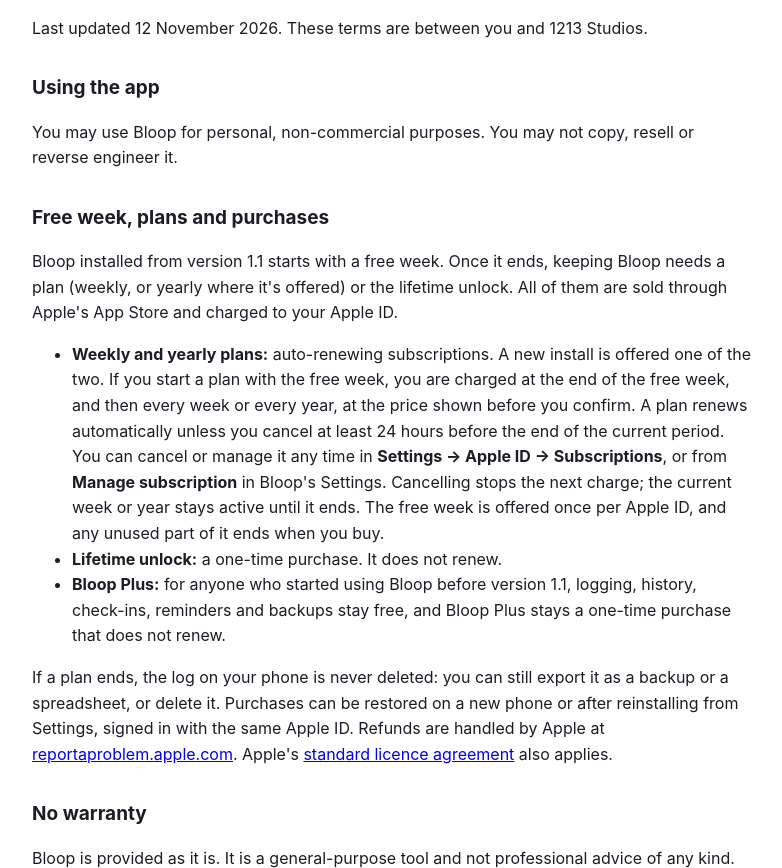
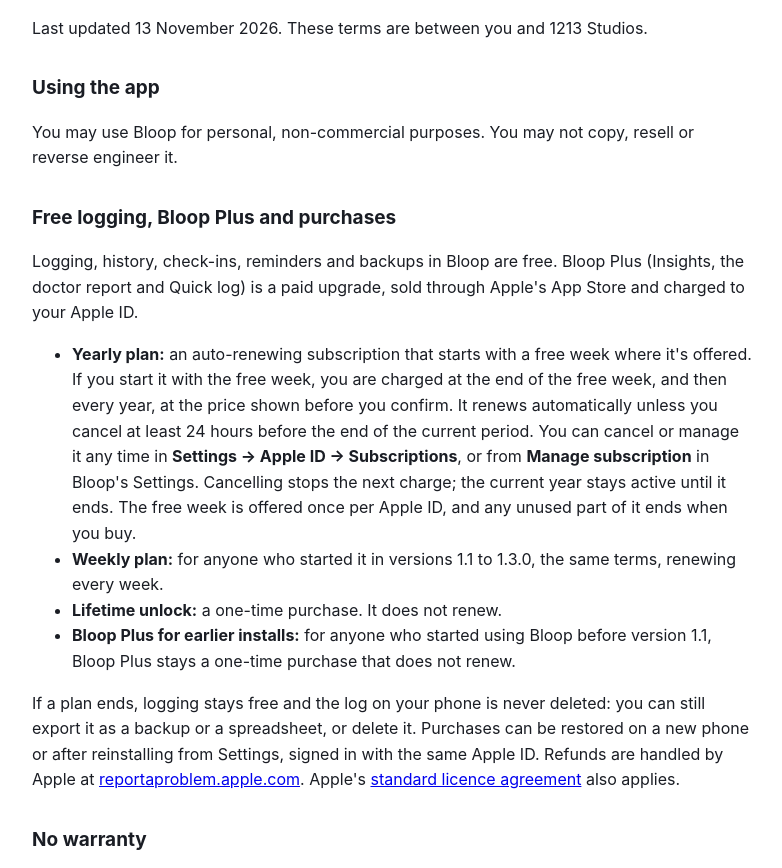
Before and after one commit to japanjoshi/app-legal, a plain HTML site: page poop_logger/terms.html in a window 1280 px wide. Shown: the part 88-956 px from the top of the page, without its empty margins (248-1030 px from the left). Drawn offline with Linux system fonts and the light colour scheme.

Commit message:
Bloop terms: free logging, Plus at $24.99 a year or $49.99 once (1.3.1)

```diff
--- a/poop_logger/terms.html
+++ b/poop_logger/terms.html
@@ -1,17 +1,18 @@
 <!doctype html>
 <html lang="en"><head><meta charset="utf-8"><meta name="viewport" content="width=device-width, initial-scale=1"><title>Bloop Terms of Use</title><style>body{font:16px/1.6 -apple-system,BlinkMacSystemFont,'Segoe UI',Roboto,sans-serif;max-width:720px;margin:40px auto;padding:0 20px;color:#1a1d24}h1{font-size:28px}h2{font-size:19px;margin-top:32px}@media(prefers-color-scheme:dark){body{background:#0f1218;color:#e8ebf1}a{color:#7b93f5}}</style></head><body>
 <h1>Bloop: Terms of Use</h1>
-<p>Last updated 12 November 2026. These terms are between you and 1213 Studios.</p>
+<p>Last updated 13 November 2026. These terms are between you and 1213 Studios.</p>
 <h2>Using the app</h2>
 <p>You may use Bloop for personal, non-commercial purposes. You may not copy, resell or reverse engineer it.</p>
-<h2>Free week, plans and purchases</h2>
-<p>Bloop installed from version 1.1 starts with a free week. Once it ends, keeping Bloop needs a plan (weekly, or yearly where it's offered) or the lifetime unlock. All of them are sold through Apple's App Store and charged to your Apple ID.</p>
+<h2>Free logging, Bloop Plus and purchases</h2>
+<p>Logging, history, check-ins, reminders and backups in Bloop are free. Bloop Plus (Insights, the doctor report and Quick log) is a paid upgrade, sold through Apple's App Store and charged to your Apple ID.</p>
 <ul>
-<li><b>Weekly and yearly plans:</b> auto-renewing subscriptions. A new install is offered one of the two. If you start a plan with the free week, you are charged at the end of the free week, and then every week or every year, at the price shown before you confirm. A plan renews automatically unless you cancel at least 24 hours before the end of the current period. You can cancel or manage it any time in <b>Settings &rarr; Apple ID &rarr; Subscriptions</b>, or from <b>Manage subscription</b> in Bloop's Settings. Cancelling stops the next charge; the current week or year stays active until it ends. The free week is offered once per Apple ID, and any unused part of it ends when you buy.</li>
+<li><b>Yearly plan:</b> an auto-renewing subscription that starts with a free week where it's offered. If you start it with the free week, you are charged at the end of the free week, and then every year, at the price shown before you confirm. It renews automatically unless you cancel at least 24 hours before the end of the current period. You can cancel or manage it any time in <b>Settings &rarr; Apple ID &rarr; Subscriptions</b>, or from <b>Manage subscription</b> in Bloop's Settings. Cancelling stops the next charge; the current year stays active until it ends. The free week is offered once per Apple ID, and any unused part of it ends when you buy.</li>
+<li><b>Weekly plan:</b> for anyone who started it in versions 1.1 to 1.3.0, the same terms, renewing every week.</li>
 <li><b>Lifetime unlock:</b> a one-time purchase. It does not renew.</li>
-<li><b>Bloop Plus:</b> for anyone who started using Bloop before version 1.1, logging, history, check-ins, reminders and backups stay free, and Bloop Plus stays a one-time purchase that does not renew.</li>
+<li><b>Bloop Plus for earlier installs:</b> for anyone who started using Bloop before version 1.1, Bloop Plus stays a one-time purchase that does not renew.</li>
 </ul>
-<p>If a plan ends, the log on your phone is never deleted: you can still export it as a backup or a spreadsheet, or delete it. Purchases can be restored on a new phone or after reinstalling from Settings, signed in with the same Apple ID. Refunds are handled by Apple at <a href="https://reportaproblem.apple.com">reportaproblem.apple.com</a>. Apple's <a href="https://www.apple.com/legal/internet-services/itunes/dev/stdeula/">standard licence agreement</a> also applies.</p>
+<p>If a plan ends, logging stays free and the log on your phone is never deleted: you can still export it as a backup or a spreadsheet, or delete it. Purchases can be restored on a new phone or after reinstalling from Settings, signed in with the same Apple ID. Refunds are handled by Apple at <a href="https://reportaproblem.apple.com">reportaproblem.apple.com</a>. Apple's <a href="https://www.apple.com/legal/internet-services/itunes/dev/stdeula/">standard licence agreement</a> also applies.</p>
 <h2>No warranty</h2>
 <p>Bloop is provided as it is. It is a general-purpose tool and not professional advice of any kind. To the extent the law allows, 1213 Studios is not liable for loss arising from its use.</p>
 <h2>Changes</h2>
```
